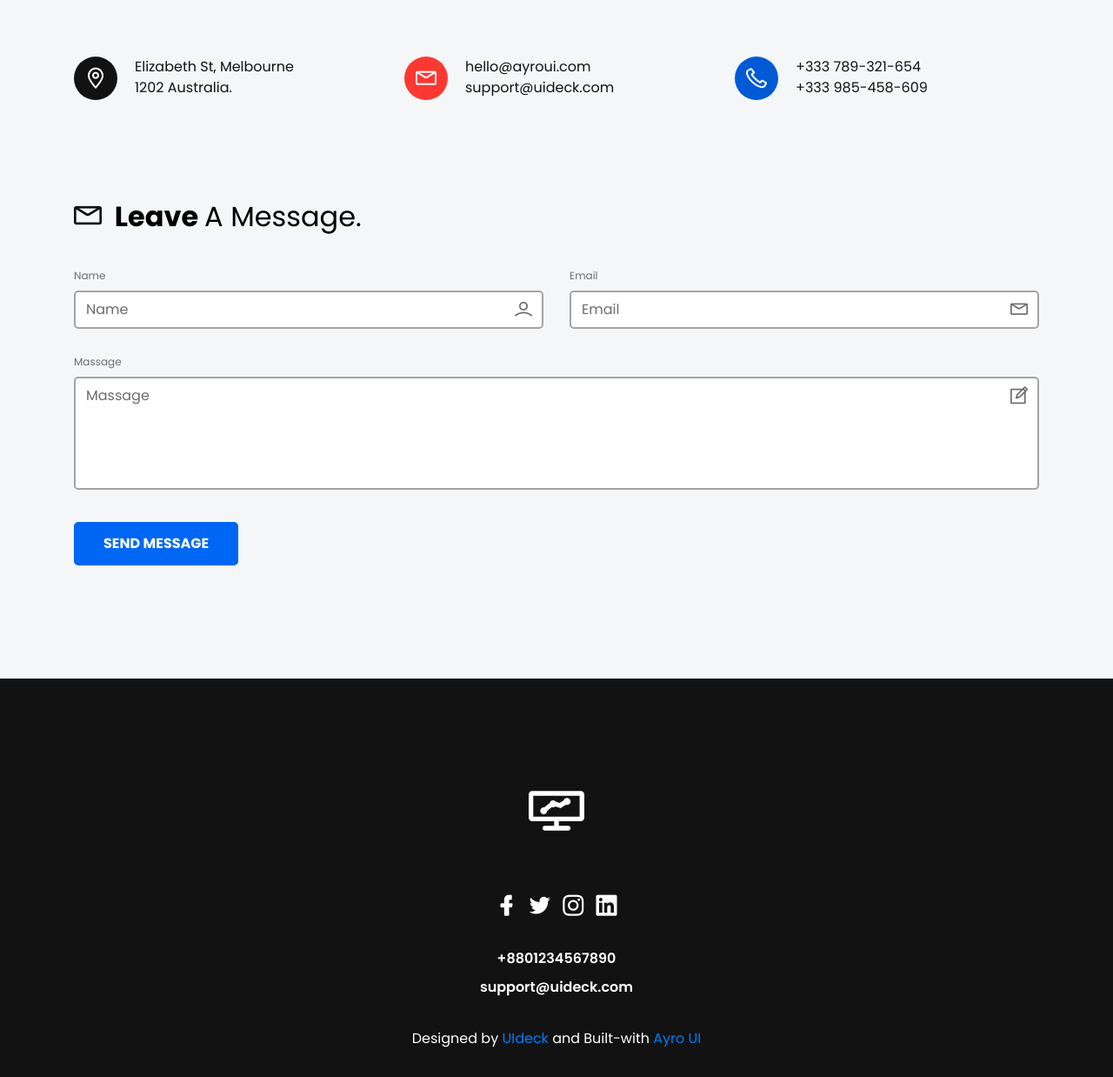
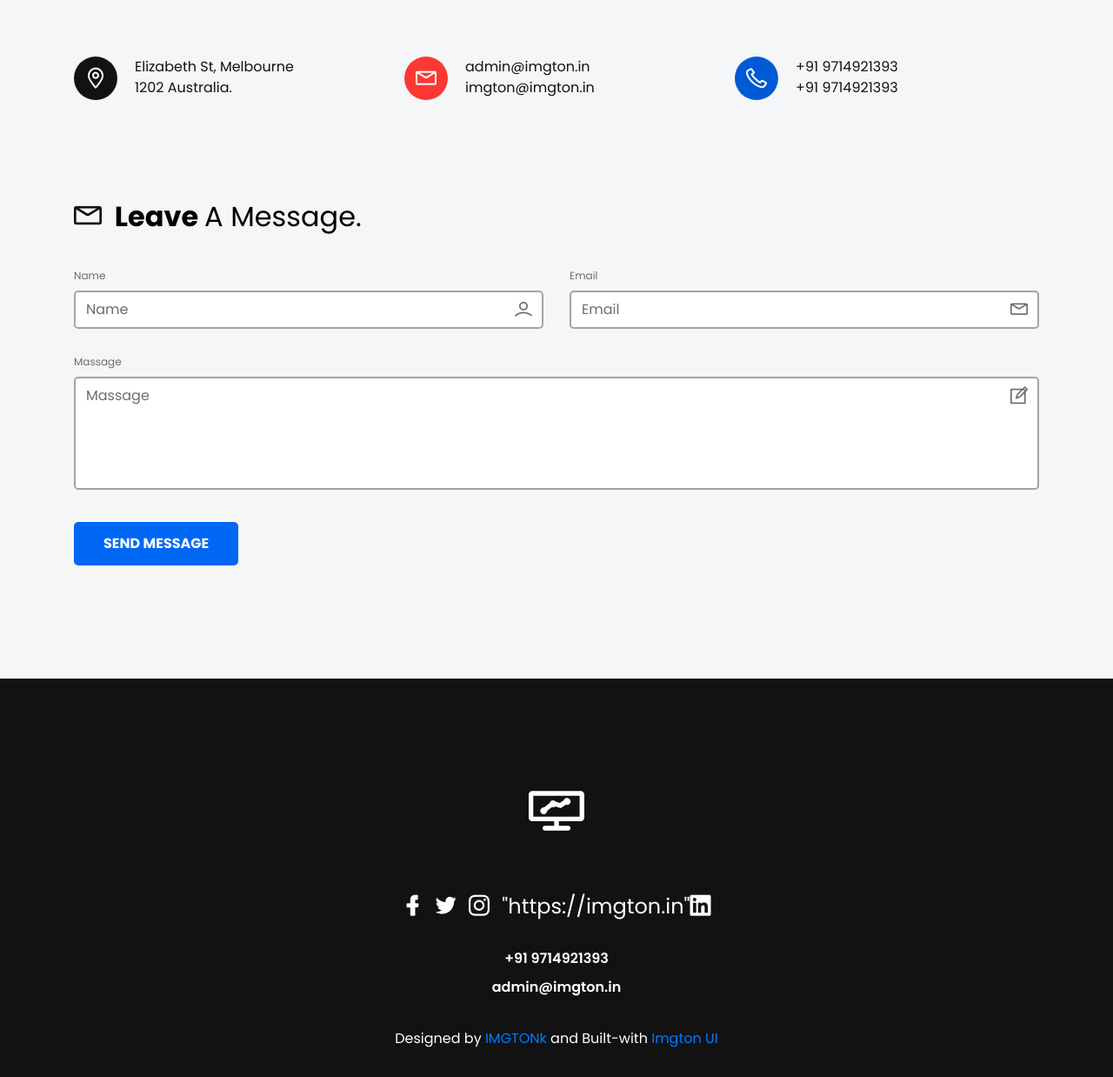
Before and after one commit to onlinesoftware8/emailmarketing, a plain HTML site: page index.html in a window 1280 px wide. Shown: the part 7062-8300 px from the top of the page at 87% size. Drawn offline with Linux system fonts and the light colour scheme.

Commit message:
Update index.html

```diff
--- a/index.html
+++ b/index.html
@@ -5,7 +5,7 @@
     <meta charset="utf-8">
 
     <!--====== Title ======-->
-    <title>Smash - Bootstrap Business Template</title>
+    <title>IMGTON Digital Marketing</title>
 
     <meta name="description" content="">
     <meta name="viewport" content="width=device-width, initial-scale=1">
@@ -822,7 +822,7 @@
             <div class="row">
                 <div class="col-lg-12">
                     <div class="contact-map mt-30">
-                        <iframe id="gmap_canvas" src="https://maps.google.com/maps?q=Mission%20District%2C%20San%20Francisco%2C%20CA%2C%20USA&t=&z=13&ie=UTF8&iwloc=&output=embed" frameborder="0" scrolling="no" marginheight="0" marginwidth="0"></iframe>
+                        <iframe id="gmap_canvas" src="https://www.google.com/maps/embed?pb=!1m18!1m12!1m3!1d235013.70718479907!2d72.439658281228!3d23.020497766666384!2m3!1f0!2f0!3f0!3m2!1i1024!2i768!4f13.1!3m3!1m2!1s0x395e848aba5bd449%3A0x4fcedd11614f6516!2sAhmedabad%2C%20Gujarat%2C%20India!5e0!3m2!1sen!2sus!4v1646132374737!5m2!1sen!2sus" frameborder="0" scrolling="no" marginheight="0" marginwidth="0"></iframe>
                     </div> <!-- row -->
                 </div>
             </div> <!-- row -->
@@ -844,8 +844,8 @@
                                 <i class="lni lni-envelope"></i>
                             </div>
                             <div class="contact-info-content media-body">
-                                <p class="text">hello@ayroui.com</p>
-                                <p class="text">support@uideck.com</p>
+                                <p class="text">admin@imgton.in</p>
+                                <p class="text">imgton@imgton.in</p>
                             </div>
                         </div> <!-- single contact info -->
                     </div>
@@ -855,8 +855,8 @@
                                 <i class="lni lni-phone"></i>
                             </div>
                             <div class="contact-info-content media-body">
-                                <p class="text">+333 789-321-654</p>
-                                <p class="text">+333 985-458-609</p>
+                                <p class="text">+91 9714921393</p>
+                                <p class="text">+91 9714921393</p>
                             </div>
                         </div> <!-- single contact info -->
                     </div>
@@ -922,17 +922,17 @@
                         <a class="mt-30" href="index.html"><img src="assets/images/logo.svg" alt="Logo"></a>
                     </div> <!-- footer logo -->
                     <ul class="social text-center mt-60">
-                        <li><a href="https://facebook.com/uideckHQ"><i class="lni lni-facebook-filled"></i></a></li>
-                        <li><a href="https://twitter.com/uideckHQ"><i class="lni lni-twitter-original"></i></a></li>
-                        <li><a href="https://instagram.com/uideckHQ"><i class="lni lni-instagram-original"></i></a></li>
-                        <li><a href="#"><i class="lni lni-linkedin-original"></i></a></li>
+                        <li><a href="https://facebook.com/imgton"><i class="lni lni-facebook-filled"></i></a></li>
+                        <li><a href="https://twitter.com/imgton"><i class="lni lni-twitter-original"></i></a></li>
+                        <li><a href="https://instagram.com/imgton"><i class="lni lni-instagram-original"></i></a></li>
+                        <li><a href="#">"https://imgton.in"<i class="lni lni-linkedin-original"></i></a></li>
                     </ul> <!-- social -->
                     <div class="footer-support text-center">
-                        <span class="number">+8801234567890</span>
-                        <span class="mail">support@uideck.com</span>
+                        <span class="number">+91 9714921393</span>
+                        <span class="mail">admin@imgton.in</span>
                     </div>
                     <div class="copyright text-center mt-35">
-                        <p class="text">Designed by <a href="https://uideck.com" rel="nofollow">UIdeck</a> and Built-with <a rel="nofollow" href="https://ayroui.com">Ayro UI</a> </p>
+                        <p class="text">Designed by <a href="https://imgton.in" rel="nofollow">IMGTONk</a> and Built-with <a rel="nofollow" href="https://imgton.in">Imgton UI</a> </p>
                     </div> <!--  copyright -->
                 </div>
             </div> <!-- row -->
```
